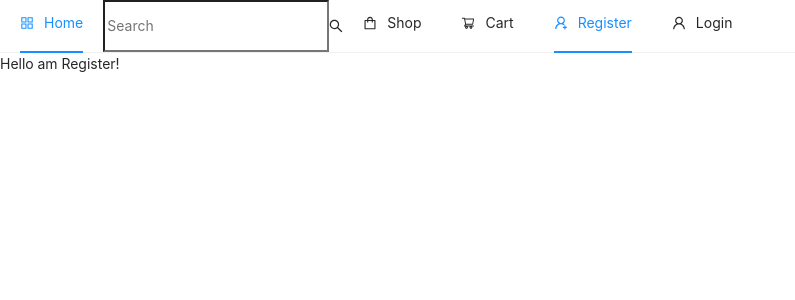
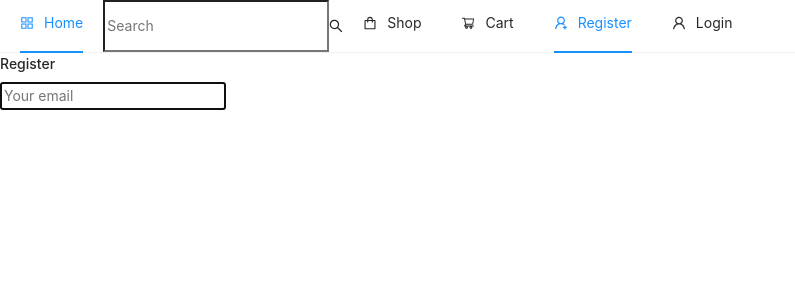
Before and after one commit to dev-miguel-resources/react-client, a React (Create React App) app: page /register in a window 1280 px wide. Shown: the top 300 px of the page, without its empty margins (0-795 px from the left). Built offline with nearby package versions, Linux system fonts and the light colour scheme.

Commit message:
error component with errorBoundary ok and working in Register component

```diff
--- a/package.json
+++ b/package.json
@@ -10,6 +10,7 @@
     "antd": "4.10.2",
     "axios": "0.20.0",
     "firebase": "7.19.0",
+    "prop-types": "^15.8.1",
     "react": "^17.0.2",
     "react-dom": "^17.0.2",
     "react-redux": "7.2.1",
--- a/src/components/Error.js
+++ b/src/components/Error.js
@@ -1,11 +1,14 @@
 import React from "react";
+import { func, string } from "prop-types";
 import { Button } from "antd";
 import { useHistory } from "react-router-dom";
 
-const Error = ({ img, title }) => {
+const Error = ({ img, title, action }) => {
   const history = useHistory();
+  const checkIfHasActionProp = () => !!action && action();
 
   const onClick = () => {
+    checkIfHasActionProp();
     history.push("/");
   };
 
@@ -20,4 +23,12 @@ const Error = ({ img, title }) => {
   );
 };
 
+Error.propTypes = {
+  img: string.isRequired,
+  title: string.isRequired,
+  action: func,
+};
+
+Error.defaultProps = { func: () => {} };
+
 export default Error;
--- a/src/pages/auth/Register.js
+++ b/src/pages/auth/Register.js
@@ -1,7 +1,44 @@
-import React from "react";
+import React, { useState, useEffect } from "react";
+import { auth } from "../../firebase";
+import { toast } from "react-toastify";
+import { useSelector } from "react-redux";
 
-const Register = () => {
-  return <div>Hello am Register!</div>;
+const Register = ({ history }) => {
+  const [email, setEmail] = useState("");
+  const { user } = useSelector((state) => ({ ...state }));
+
+  useEffect(() => {
+
+  }, []);
+
+  const handleSubmit = () => {
+
+  };
+
+  const registerForm = () => (
+    <form onSubmit={handleSubmit}>
+      <input
+        type="email"
+        className="form-control"
+        value={email}
+        onChange={(e) => setEmail(e.target.value)}
+        placeholder="Your email"
+        autoFocus
+      />
+    </form>
+  );
+
+  return (
+    <div className="container p-5">
+      <div className="row">
+        <div className="col md-6 offset-md-3">
+          <h4>Register</h4>
+          {registerForm()}
+        </div>
+      </div>
+    </div>
+  );
+
 };
 
 export default Register;
```
Also changed, not shown: 1 other file (tests, documents, lock files or other folders).
